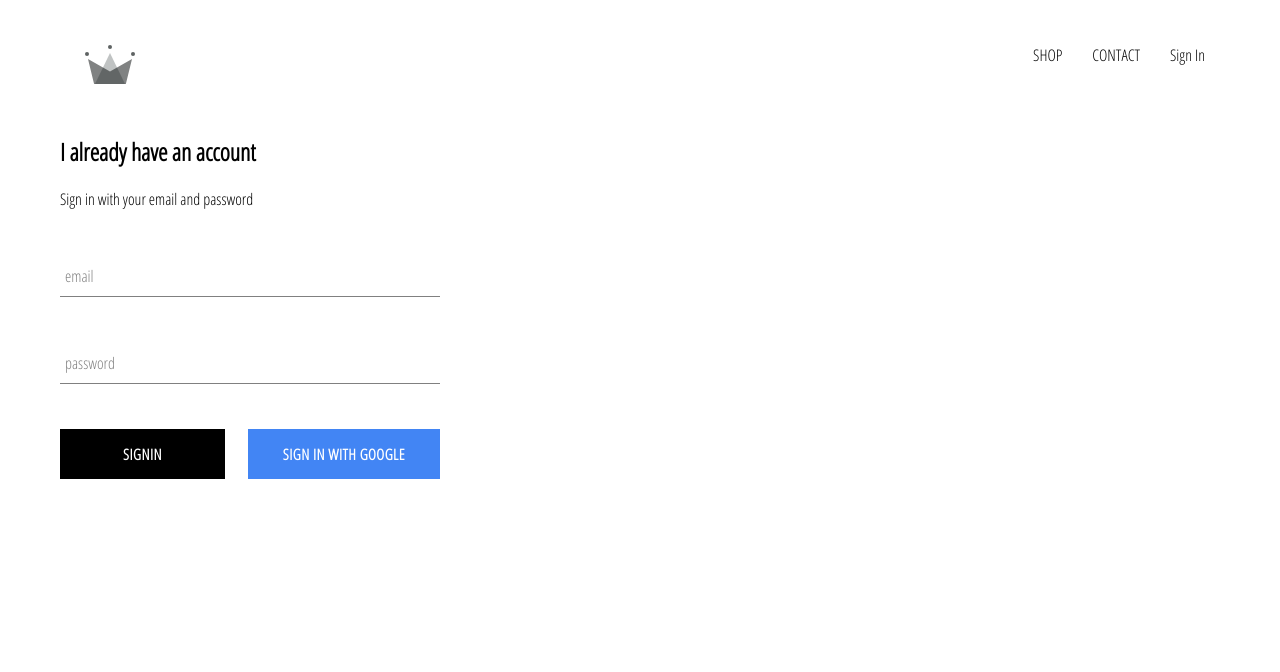
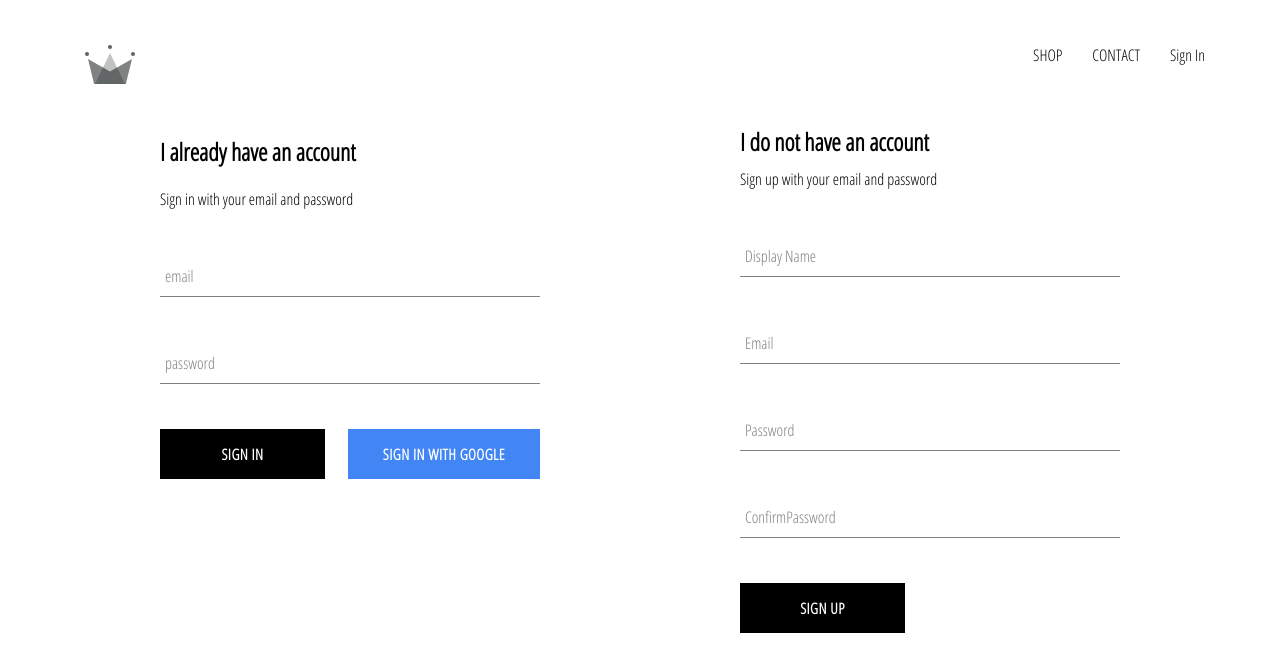
Before and after one commit to frank920120/React-E-Commerce, a React (Create React App) app: page /signin in a window 1280 px wide. Shown: the top 672 px of the page. Built offline with nearby package versions, Linux system fonts and the light colour scheme; no server answers.

Commit message:
implemented firebase utils

```diff
--- a/src/App.js
+++ b/src/App.js
@@ -28,6 +28,7 @@
               ...snapShot.data()
             }
           });
+          console.log(this.state);
         });
       }
       this.setState({ currentUser: userAuth });
--- a/src/components/sign-in/sign-in.component.jsx
+++ b/src/components/sign-in/sign-in.component.jsx
@@ -48,7 +48,7 @@
           />
           <div className="buttons">
             <CustomButton type="submit" value="Submit Form">
-              SignIn
+              SIGN IN
             </CustomButton>
             <CustomButton
               onClick={SignInWithGoogle}
--- a/src/components/sign-up/sign-up.component.jsx
+++ b/src/components/sign-up/sign-up.component.jsx
@@ -1,13 +1,94 @@
 import React, { Component } from "react";
+import FormInput from "../form-input/form-input.component";
+import CustomButton from "../custom-button/custom-buttom.component";
+import { auth, createUserProfileDocument } from "../../firebase/firebase.utils";
 import "./sign-up.styles.scss";
-
 class SignUp extends Component {
   constructor(props) {
     super(props);
-    this.state = {};
+    this.state = {
+      displayName: "",
+      email: "",
+      password: "",
+      confirmPassword: ""
+    };
   }
+  handleSubmit = async event => {
+    event.preventDefault();
+    const { displayName, email, password, confirmPassword } = this.state;
+    if (password !== confirmPassword) {
+      alert("password don't match ");
+      return;
+    }
+
+    try {
+      const { user } = await auth.createUserWithEmailAndPassword(
+        email,
+        password
+      );
+      await createUserProfileDocument(user, { displayName });
+      this.setState({
+        displayName: "",
+        email: "",
+        password: "",
+        confirmPassword: ""
+      });
+    } catch (error) {
+      console.log(error.message);
+    }
+  };
+
+  handleChange = event => {
+    const { name, value } = event.target;
+
+    this.setState({
+      [name]: value
+    });
+  };
+
   render() {
-    return <div>SignUp</div>;
+    const { displayName, email, password, confirmPassword } = this.state;
+    return (
+      <div className="sign-up">
+        <h2 className="title">I do not have an account</h2>
+        <span>Sign up with your email and password</span>
+        <form className="sign-up-form" onSubmit={this.handleSubmit}>
+          <FormInput
+            type="text"
+            name="displayName"
+            value={displayName}
+            handleChange={this.handleChange}
+            label="Display Name"
+            required
+          />
+          <FormInput
+            type="email"
+            name="email"
+            value={email}
+            handleChange={this.handleChange}
+            label="Email"
+            required
+          />
+          <FormInput
+            type="password"
+            name="password"
+            value={password}
+            handleChange={this.handleChange}
+            label="Password"
+            required
+          />
+          <FormInput
+            type="password"
+            name="confirmPassword"
+            value={confirmPassword}
+            handleChange={this.handleChange}
+            label="ConfirmPassword"
+            required
+          />
+          <CustomButton type="submit">SIGN UP</CustomButton>
+        </form>
+      </div>
+    );
   }
 }
 
--- a/src/components/sign-up/sign-up.styles.scss
+++ b/src/components/sign-up/sign-up.styles.scss
@@ -0,0 +1,9 @@
+.sign-up {
+  width: 380px;
+  display: flex;
+  flex-direction: column;
+
+  .title {
+    margin: 10px 0;
+  }
+}
--- a/src/pages/sign-in-and-sign-up/sign-in-and-sign-up.component.jsx
+++ b/src/pages/sign-in-and-sign-up/sign-in-and-sign-up.component.jsx
@@ -1,10 +1,12 @@
 import React from "react";
 import "./sign-in-and-sign-up.styles.scss";
 import SignIn from "../../components/sign-in/sign-in.component";
+import SignUp from "../../components/sign-up/sign-up.component";
 const SignInAndSignUp = () => {
   return (
     <div className="sign-in-and-sign-up">
       <SignIn />
+      <SignUp />
     </div>
   );
 };
--- a/src/pages/sign-in-and-sign-up/sign-in-and-sign-up.styles.scss
+++ b/src/pages/sign-in-and-sign-up/sign-in-and-sign-up.styles.scss
@@ -0,0 +1,4 @@
+.sign-in-and-sign-up {
+  display: flex;
+  justify-content: space-around;
+}
```
